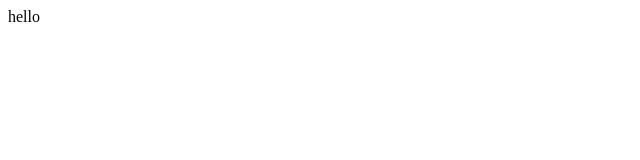
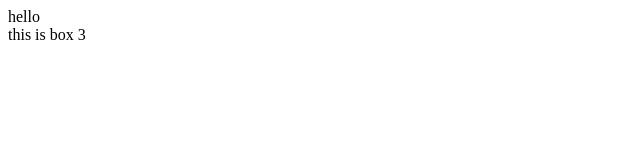
Before and after one commit to rohmotegoni/new-example-repo, a plain HTML site: page index.html in a window 1280 px wide. Shown: the full height of the page, 0-640 px from the left. Drawn offline with Linux system fonts and the light colour scheme.

Commit message:
this is feturea

```diff
--- a/index.html
+++ b/index.html
@@ -7,5 +7,6 @@
 </head>
 <body>
     <div>hello</div>
+    <div>this is box 3</div>
 </body>
 </html>
```
